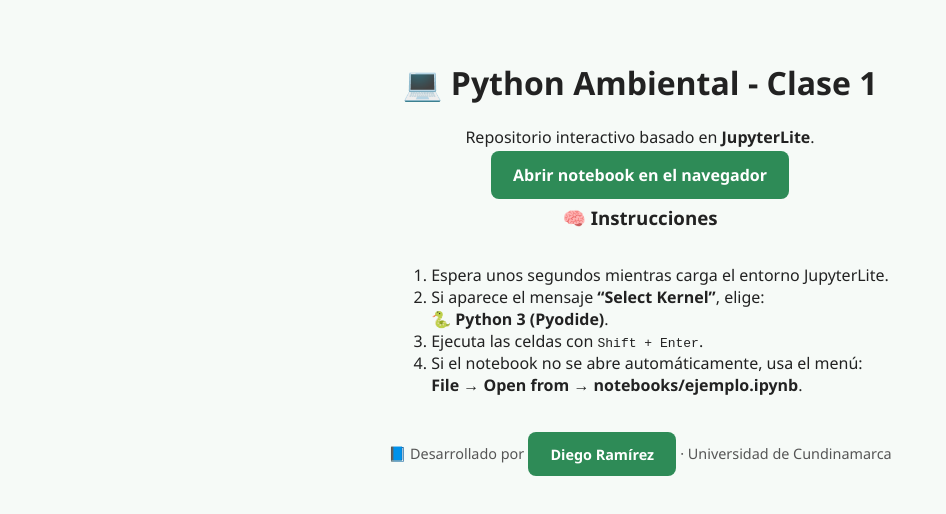
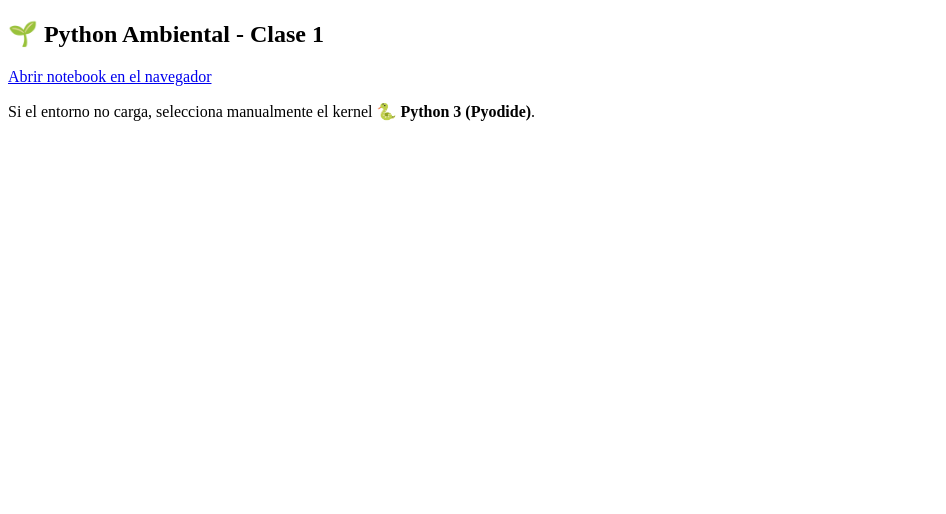
Before and after one commit to diegoprograms/python_ambiental_clase1, a plain HTML site: page index.html in a window 1280 px wide. Shown: the whole page, without its empty margins (0-946 px from the left). Drawn offline with Linux system fonts and the light colour scheme.

Commit message:
Update index.html

```diff
--- a/index.html
+++ b/index.html
@@ -1,65 +1,23 @@
 <!DOCTYPE html>
 <html lang="es">
 <head>
-    <meta charset="utf-8" />
-    <title>🌱 Python Ambiental - Clase 1</title>
-    <link rel="icon" href="https://jupyterlite.readthedocs.io/en/latest/_static/favicon.ico" />
-    <style>
-      body {
-        font-family: "Segoe UI", Roboto, sans-serif;
-        background-color: #f6faf7;
-        color: #222;
-        text-align: center;
-        padding: 2rem;
-      }
-      a {
-        background-color: #2e8b57;
-        color: white;
-        text-decoration: none;
-        padding: 0.8rem 1.4rem;
-        border-radius: 0.5rem;
-        font-weight: bold;
-      }
-      a:hover {
-        background-color: #256f45;
-      }
-      footer {
-        margin-top: 2rem;
-        font-size: 0.9rem;
-        color: #555;
-      }
-    </style>
+  <meta charset="UTF-8" />
+  <title>Python Ambiental - Clase 1</title>
 </head>
-
 <body>
-    <h1>💻 Python Ambiental - Clase 1</h1>
-    <p>Repositorio interactivo basado en <b>JupyterLite</b>.</p>
-
+  <h2>🌱 Python Ambiental - Clase 1</h2>
   <p>
     <a href="https://diegoprograms.github.io/python_ambiental_clase1/repl/index.html?path=notebooks/ejemplo.ipynb" target="_blank">
       Abrir notebook en el navegador
     </a>
   </p>
-
-    <h3>🧠 Instrucciones</h3>
-    <ol style="display:inline-block; text-align:left;">
-      <li>Espera unos segundos mientras carga el entorno JupyterLite.</li>
-      <li>Si aparece el mensaje <b>“Select Kernel”</b>, elige: <br>🐍 <b>Python 3 (Pyodide)</b>.</li>
-      <li>Ejecuta las celdas con <code>Shift + Enter</code>.</li>
-      <li>Si el notebook no se abre automáticamente, usa el menú: <br><b>File → Open from → notebooks/ejemplo.ipynb</b>.</li>
-    </ol>
-
-    <footer>
-      📘 Desarrollado por <a href="https://github.com/diegoprograms" target="_blank">Diego Ramírez</a> · Universidad de Cundinamarca
-    </footer>
+  <p>Si el entorno no carga, selecciona manualmente el kernel 🐍 <b>Python 3 (Pyodide)</b>.</p>
 
   <script type="application/javascript">
     window.jupyterlite_config = {
-        "notebooks": [
-          "notebooks/ejemplo.ipynb"
-        ]
+      "notebooks": ["notebooks/ejemplo.ipynb"]
     };
   </script>
-    <script src="https://jupyterlite.github.io/demo/repl/index.js"></script>
+  <script src="https://jupyterlite.github.io/jupyterlite-demo/repl/index.js"></script>
 </body>
 </html>
```
Lines whose indentation alone changed are shown as unchanged.
